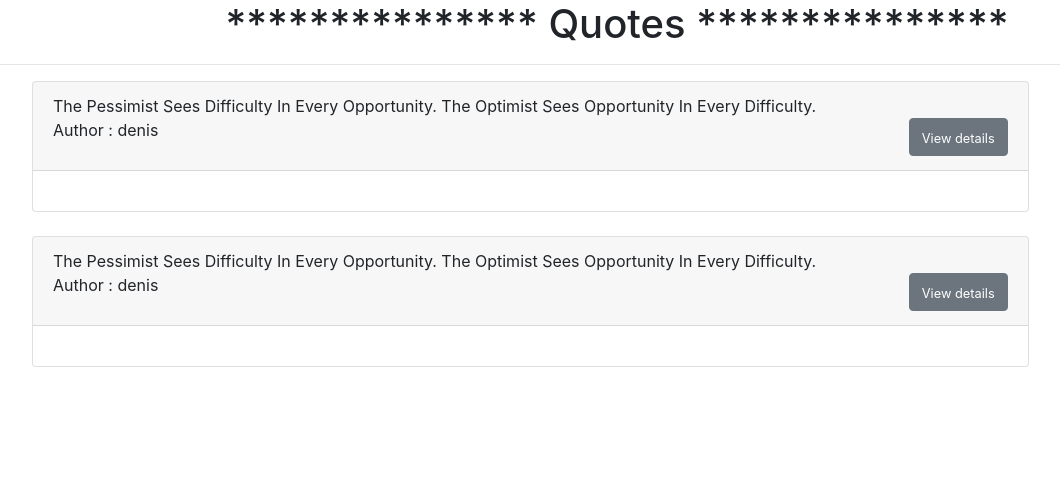
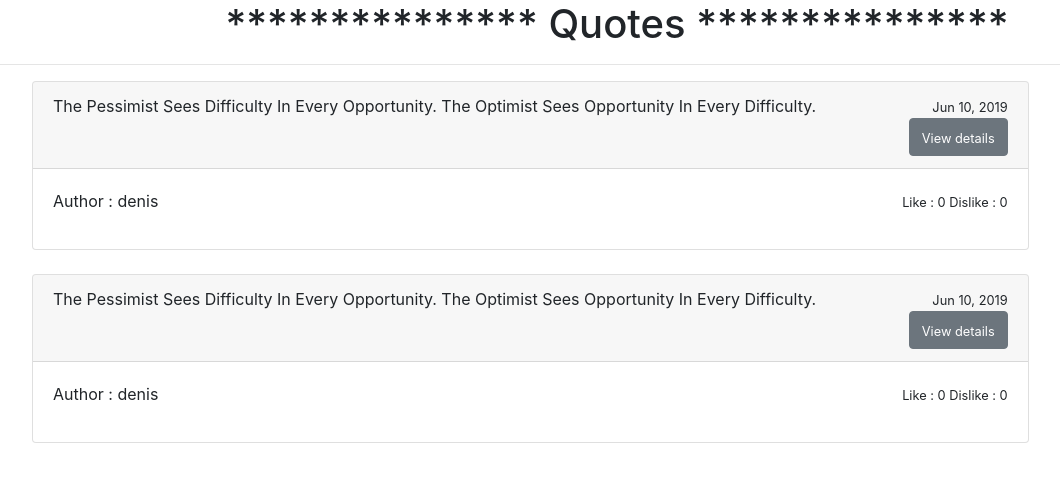
Before and after one commit to mugendinjue/Quote-App, an Angular app: page / in a window 1280 px wide. Shown: the top 482 px of the page, without its empty margins (23-1083 px from the left). Built offline with nearby package versions, Linux system fonts and the light colour scheme.

Commit message:
Add like,dislike and author

```diff
--- a/src/app/quote-details/quote-details.component.html
+++ b/src/app/quote-details/quote-details.component.html
@@ -1 +1 @@
-<p>quote-details works!</p>
+<p>Author : {{showDetails.author}} <span id="vote"> <small>Like : {{showDetails.like}} Dislike : {{showDetails.disLike}}</small> </span> </p>
--- a/src/app/quote-details/quote-details.component.ts
+++ b/src/app/quote-details/quote-details.component.ts
@@ -1,4 +1,5 @@
-import { Component, OnInit } from '@angular/core';
+import { Component, OnInit , Input} from '@angular/core';
+import { Quotes } from '../quotes';
 
 @Component({
   selector: 'app-quote-details',
@@ -7,6 +8,8 @@ import { Component, OnInit } from '@angular/core';
 })
 export class QuoteDetailsComponent implements OnInit {
 
+  @Input () showDetails : Quotes;
+
   constructor() { }
 
   ngOnInit() {
--- a/src/app/quotes/quotes.component.html
+++ b/src/app/quotes/quotes.component.html
@@ -7,12 +7,11 @@
                 <li *ngFor = 'let quote of quotesArr'>
                 <div class="card">
                     <div class="card-header">
-                        {{quote.quote}} <br>
-                       <p>Author : {{quote.author}}
-                        <button type="button" class="btn btn-secondary" id="btnA"><small>View details</small></button> </p>
+                        {{quote.quote}}  <span id="date"><small>{{quote.postDate | date}} </small> </span><br>
+                        <button type="button" class="btn btn-secondary" id="btnA"><small>View details</small></button>
                     </div>
                     <div class="card-body">
-
+                        <app-quote-details [showDetails] = 'quote'></app-quote-details>
                     </div>
                 </div>
                 <br>
--- a/src/styles.css
+++ b/src/styles.css
@@ -5,3 +5,6 @@ li {
 #btnA{
     float: right;
 }
+#date,#vote {
+    float: right;
+}
```
